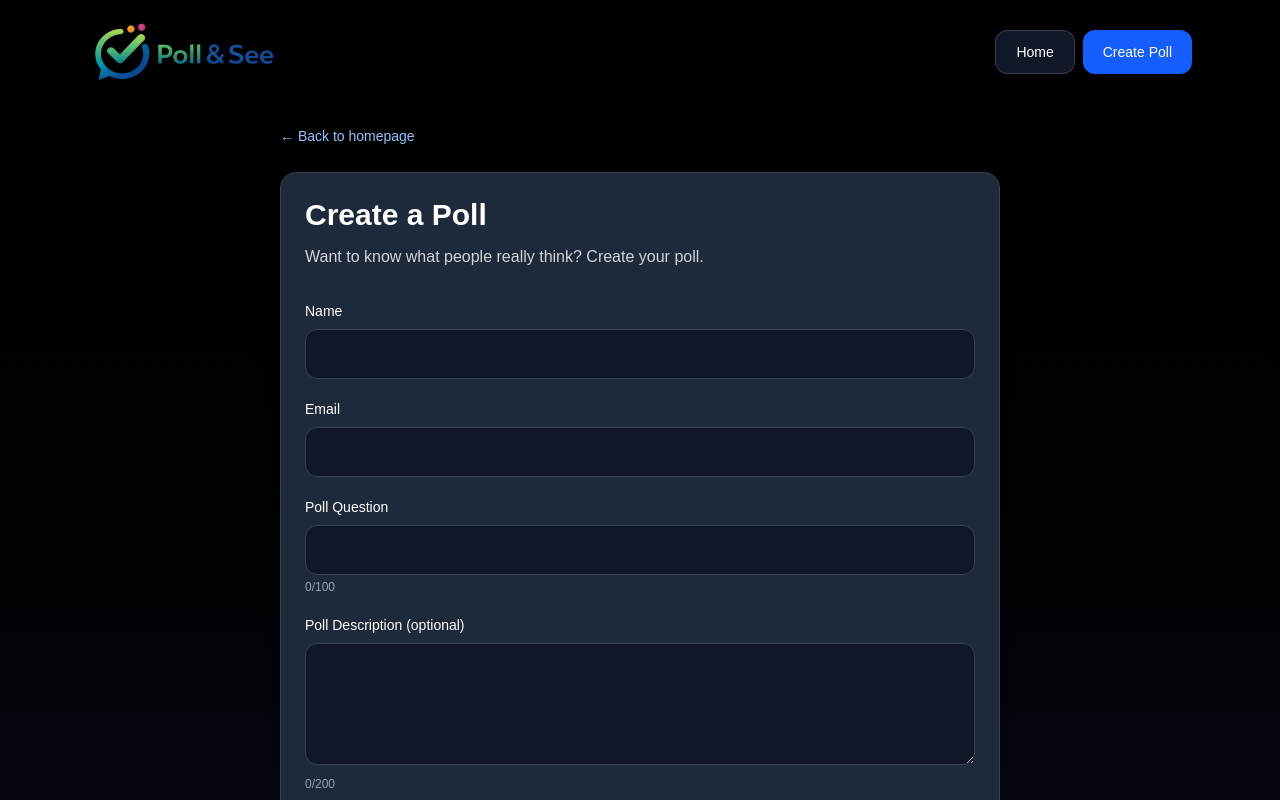
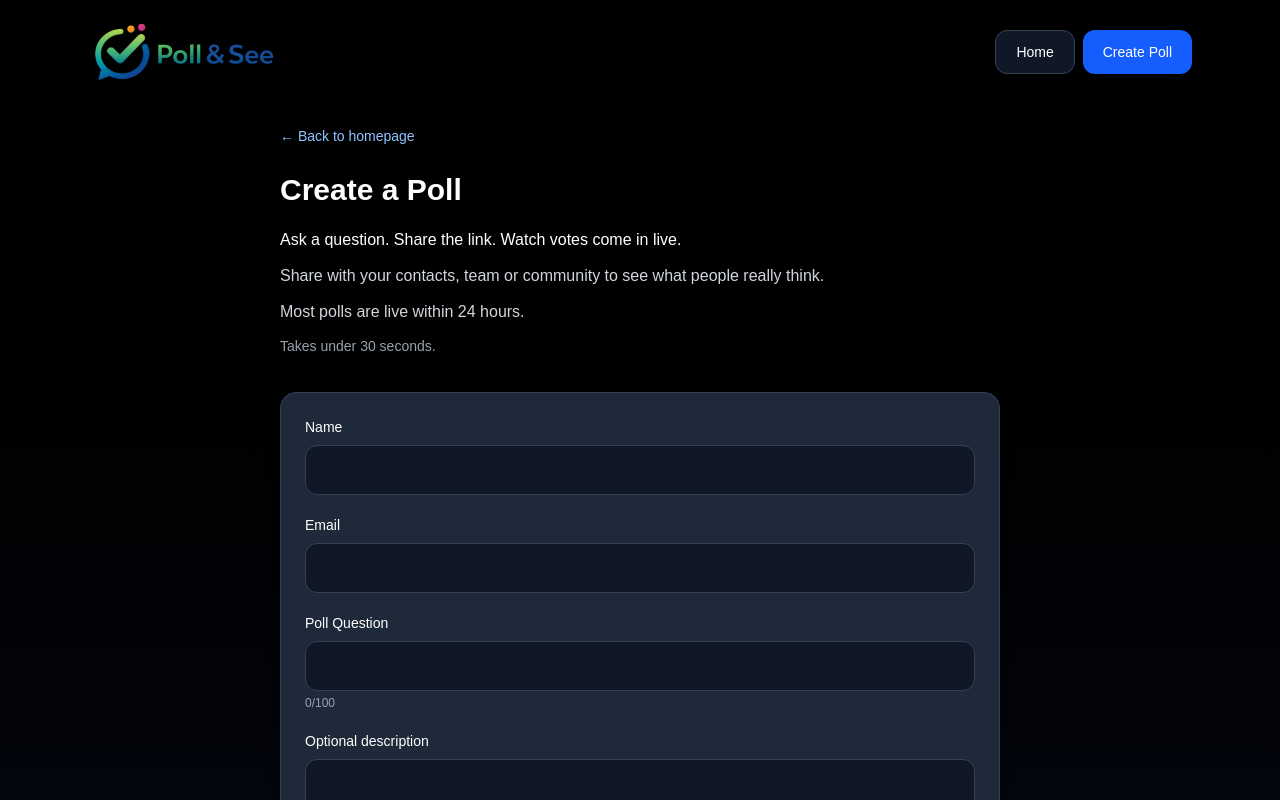
Before and after one commit to MarkDiamant/poll-and-see, a Next.js app: page /submit-poll in a window 1280 px wide. Shown: the top 800 px of the page. Built offline with nearby package versions, Linux system fonts and the light colour scheme; no server answers.

Commit message:
Improve create poll page layout and wording

```diff
--- a/app/submit-poll/page.tsx
+++ b/app/submit-poll/page.tsx
@@ -190,6 +190,11 @@ export default function SubmitPollPage() {
 
   const suggestedCategory = question.trim() ? suggestCategory(question) : "";
 
+  const inputClasses =
+    "w-full rounded-xl bg-gray-900 border border-gray-700 px-4 py-3 text-white outline-none transition focus:border-gray-500";
+  const textareaClasses =
+    "w-full rounded-xl bg-gray-900 border border-gray-700 px-4 py-3 text-white outline-none transition focus:border-gray-500";
+
   const updateOption = (index: number, value: string) => {
     const next = [...options];
     next[index] = value;
@@ -337,20 +342,29 @@ export default function SubmitPollPage() {
           ← Back to homepage
         </Link>
 
-        <div className="mt-6 bg-gray-800 rounded-2xl p-6 shadow-lg border border-gray-700">
-          <h1 className="text-3xl font-bold mb-3">Create a Poll</h1>
+        <div className="mt-6">
+          <h1 className="text-3xl font-bold">Create a Poll</h1>
 
-          <p className="text-gray-300 mb-8">
-            Want to know what people really think? Create your poll.
-          </p>
+          <div className="mt-5 space-y-3 text-gray-300">
+            <p className="text-base text-white">
+              Ask a question. Share the link. Watch votes come in live.
+            </p>
+            <p>
+              Share with your contacts, team or community to see what people really think.
+            </p>
+            <p>Most polls are live within 24 hours.</p>
+            <p className="text-sm text-gray-400">Takes under 30 seconds.</p>
+          </div>
+        </div>
 
+        <div className="mt-9 bg-gray-800 rounded-2xl p-6 shadow-lg border border-gray-700">
           <form onSubmit={handleSubmit} className="space-y-5">
             <div>
               <label className="block text-sm mb-2">Name</label>
               <input
                 value={name}
                 onChange={(e) => setName(e.target.value)}
-                className="w-full rounded-xl bg-gray-900 border border-gray-700 px-4 py-3"
+                className={inputClasses}
               />
             </div>
 
@@ -360,7 +374,7 @@ export default function SubmitPollPage() {
                 type="email"
                 value={email}
                 onChange={(e) => setEmail(e.target.value)}
-                className="w-full rounded-xl bg-gray-900 border border-gray-700 px-4 py-3"
+                className={inputClasses}
               />
             </div>
 
@@ -370,19 +384,19 @@ export default function SubmitPollPage() {
                 maxLength={100}
                 value={question}
                 onChange={(e) => handleQuestionChange(e.target.value)}
-                className="w-full rounded-xl bg-gray-900 border border-gray-700 px-4 py-3"
+                className={inputClasses}
               />
               <p className="mt-1 text-xs text-gray-400">{question.length}/100</p>
             </div>
 
             <div>
-              <label className="block text-sm mb-2">Poll Description (optional)</label>
+              <label className="block text-sm mb-2">Optional description</label>
               <textarea
                 maxLength={200}
                 value={description}
                 onChange={(e) => setDescription(e.target.value)}
-                className="w-full rounded-xl bg-gray-900 border border-gray-700 px-4 py-3"
-                rows={4}
+                className={textareaClasses}
+                rows={3}
               />
               <p className="mt-1 text-xs text-gray-400">{description.length}/200</p>
             </div>
@@ -392,7 +406,7 @@ export default function SubmitPollPage() {
               <select
                 value={category}
                 onChange={(e) => handleCategoryChange(e.target.value)}
-                className="w-full rounded-xl bg-gray-900 border border-gray-700 px-4 py-3 text-white"
+                className={inputClasses}
               >
                 <option value="">Select category</option>
                 {CATEGORY_OPTIONS.map((c) => (
@@ -419,14 +433,14 @@ export default function SubmitPollPage() {
                       maxLength={40}
                       value={option}
                       onChange={(e) => updateOption(i, e.target.value)}
-                      className="w-full rounded-xl bg-gray-900 border border-gray-700 px-4 py-3"
+                      className={inputClasses}
                       placeholder={`Option ${i + 1}`}
                     />
                     {canRemoveOption && (
                       <button
                         type="button"
                         onClick={() => removeOption(i)}
-                        className="px-3 bg-gray-700 rounded-xl whitespace-nowrap"
+                        className="px-3 bg-gray-700 rounded-xl whitespace-nowrap transition hover:bg-gray-600"
                       >
                         Remove
                       </button>
@@ -455,7 +469,7 @@ export default function SubmitPollPage() {
                 }
               }}
               disabled={submitting}
-              className="bg-white text-black px-5 py-3 rounded-xl font-medium hover:bg-gray-200 transition disabled:opacity-60"
+              className="rounded-xl bg-blue-600 px-5 py-3 font-medium text-white transition hover:bg-blue-500 disabled:opacity-60"
             >
               {messageType === "success"
                 ? "Create another poll"
```
